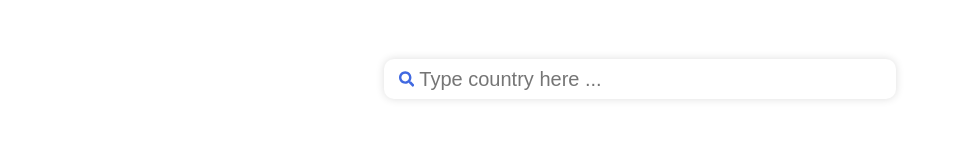
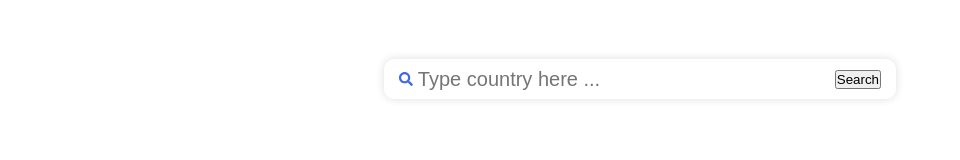
Before and after one commit to MDoughlin/carribbean_tourism, a React (Create React App) app: page / in a window 1280 px wide. Shown: the part 138-298 px from the top of the page, without its empty margins (0-960 px from the left). Built offline with nearby package versions, Linux system fonts and the light colour scheme.

Commit message:
Search Component with search button

```diff
--- a/src/components/DestinationResults.jsx
+++ b/src/components/DestinationResults.jsx
@@ -5,8 +5,8 @@ const DestinationResults = ({ results }) => {
     <div className="results-list">
       {results.map((country, index) => (
         <div key={index}>
-          <h1>Country:</h1>
-          <h1>Population:</h1>
+          <h1>Country: {country.name.common}</h1>
+          <h1>Population: {country.population}</h1>
           <h1>Language Spoken:</h1>
         </div>
       ))}
--- a/src/components/SearchBar.jsx
+++ b/src/components/SearchBar.jsx
@@ -1,40 +1,39 @@
-import React, {useState, useEffect} from "react";
-import "./SearchBar.css"
+import React, { useState } from "react";
+import "./SearchBar.css";
 import { FaSearch } from "react-icons/fa";
 
+const SearchBar = ({ setResults }) => {
+  const [searchCountry, setSearchCountry] = useState("");
 
-const SearchBar = ({setResults}) => {
-  const [searchCountry, setSearchCountry] = useState('')
+  const fetchData = () => {
+    if (searchCountry.trim() === "") {
+      setResults([]); // Clear results if input is empty
+      return;
+    }
 
-
-  const fetchData = (value) => {
-    fetch(`https://restcountries.com/v3.1/name/${value}`)
-    .then((res) => res.json())
-    .then((data) => {
-      console.log(data)
-      setResults(data)
-    })
-  }
-
-  const handleChange = (value) => {
-    setSearchCountry(value)
-    if (value.trim() !== "") {
-      fetchData(value)
-    } else {
-      setResults([])
-    }
-}
+    fetch(`https://restcountries.com/v3.1/name/${searchCountry}`)
+      .then((res) => res.json())
+      .then((data) => {
+        console.log(data);
+        setResults(data); // Update results with fetched data
+      })
+      .catch((error) => {
+        console.error("Error fetching data:", error);
+        setResults([]); // Clear results in case of an error
+      });
+  };
 
   return (
     <div className="input-wrapper">
-      <FaSearch id="search-icon"/>
+      <FaSearch id="search-icon" />
       <input
-      placeholder="Type country here ..."
-      value={searchCountry}
-      onChange={(e) => handleChange(e.target.value)}
+        placeholder="Type country here ..."
+        value={searchCountry}
+        onChange={(e) => setSearchCountry(e.target.value)}
       />
+      <button onClick={fetchData}>Search</button>
     </div>
-  )
-}
+  );
+};
 
 export default SearchBar;
```
